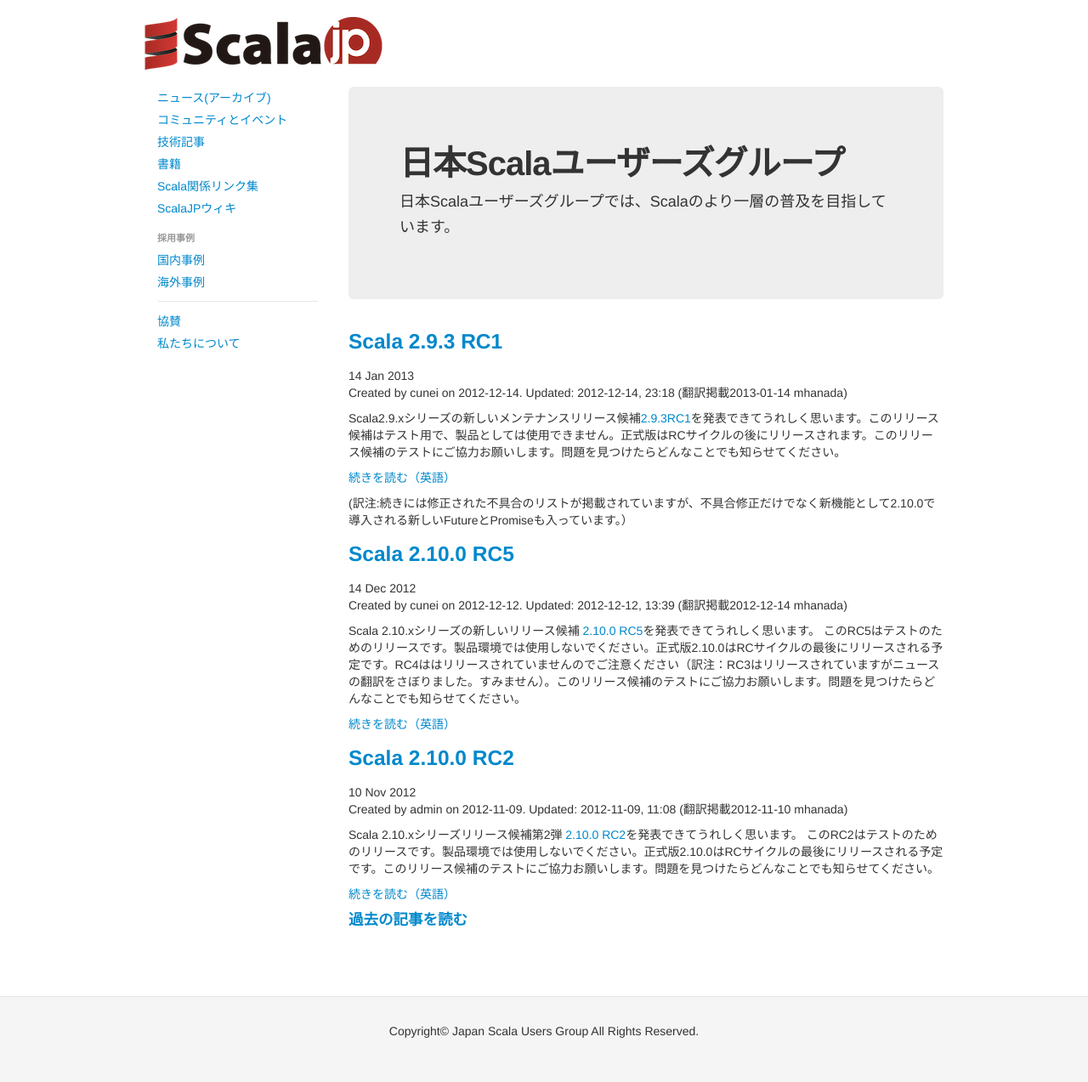
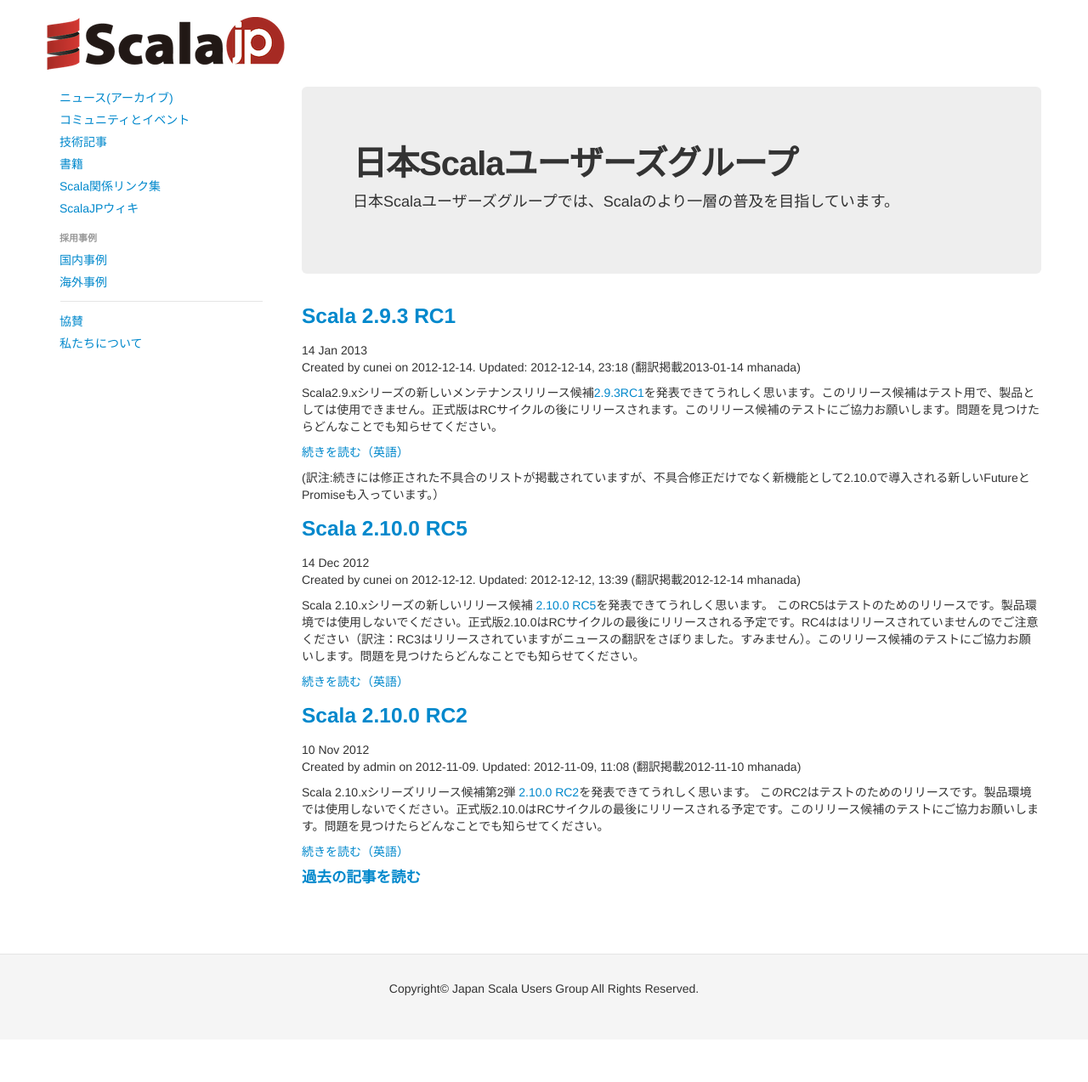
Before and after one commit to scalajp/scalajp, a Jekyll site: the page built from index.md, in a window 1280 px wide. Shown: the whole page at 85% size. Built offline with Jekyll 4.4.1, drawn with Linux system fonts in a browser that asks for light colours; nearby versions of some CDN libraries; Markdown is read by kramdown in place of the engine named in the settings; after the commit the page ends 1223 px from its top, so only the background shows below that.

Commit message:
Use bootstrap-responsive css

```diff
--- a/_layouts/default.html
+++ b/_layouts/default.html
@@ -8,7 +8,9 @@
     <meta name="author" content="## 著作者 ##">
     <meta http-equiv="X-UA-Compatible" content="IE=9"/>
     <title>{{ page.title }} - {{ site.name }}</title>
+    <meta name="viewport" content="width=device-width, initial-scale=1.0">
     <link href="{{ page.root }}/bootstrap/css/bootstrap.min.css" rel="stylesheet" media="screen">
+    <link href="{{ page.root }}/bootstrap/css/bootstrap-responsive.min.css" rel="stylesheet">
     <link href="{{ page.root }}/css/main.css" rel="stylesheet" media="screen">
 </head>
 <body>
@@ -17,7 +19,7 @@
         <img class="logo" src="{{ page.root }}/img/scalajp_logo.png" alt="日本Scala ユーザーグループロゴ(ScalaJP)">
     </a>
 
-    <div class="row">
+    <div class="row-fluid">
         <div class="span3">
             <ul class="nav nav-list">
                 <li><a href="{{ page.root }}/news.html">ニュース(アーカイブ)</a>
```
